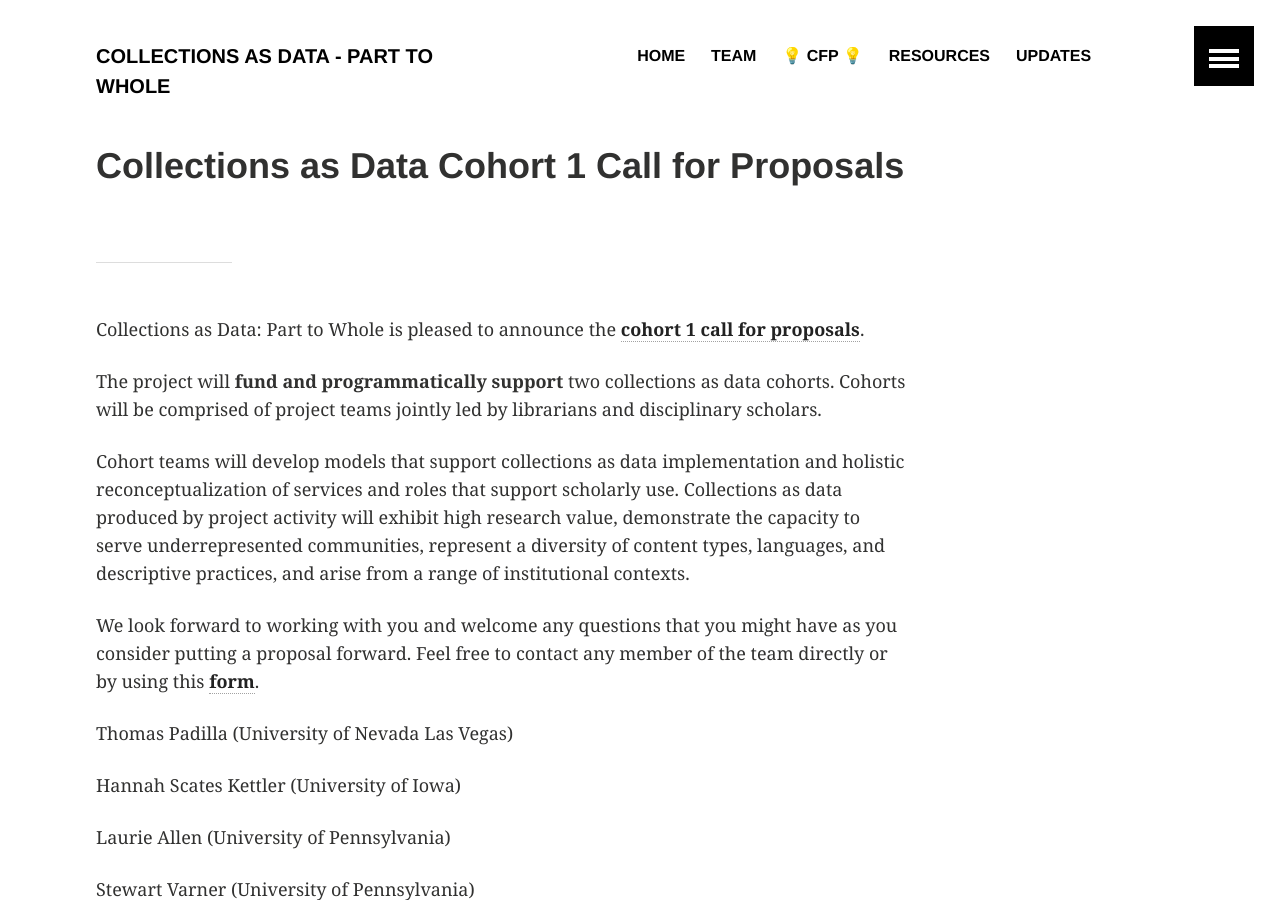
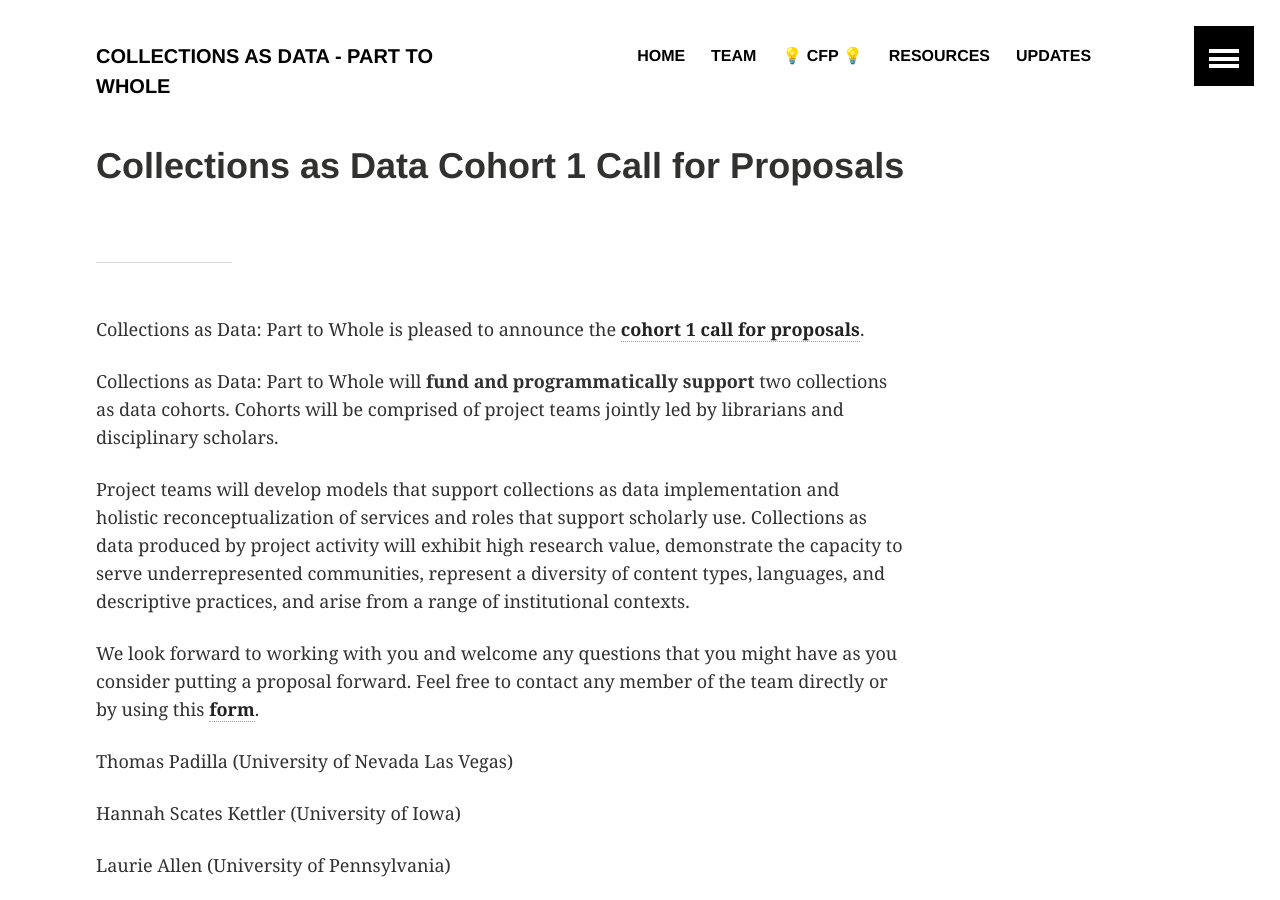
Before and after one commit to collectionsasdata/part2whole, a Jekyll site: the page built from _posts/2018-08-08-cfp1.markdown.md, in a window 1280 px wide and 900 px high. Built offline with Jekyll 4.4.1, drawn with Linux system fonts in a browser that asks for light colours.

Commit message:
cfp post

```diff
--- a/_posts/2018-08-08-cfp1.markdown.md
+++ b/_posts/2018-08-08-cfp1.markdown.md
@@ -8,9 +8,9 @@ teaser: "Collections as Data Cohort 1 Call for Proposals"
 
 Collections as Data: Part to Whole is pleased to announce the [**cohort 1 call for proposals**](https://collectionsasdata.github.io/part2whole/cfp/).
 
-The project will **fund and programmatically support** two collections as data cohorts. Cohorts will be comprised of project teams jointly led by librarians and disciplinary scholars.
+Collections as Data: Part to Whole will **fund and programmatically support** two collections as data cohorts. Cohorts will be comprised of project teams jointly led by librarians and disciplinary scholars.
 
-Cohort teams will develop models that support collections as data implementation and holistic reconceptualization of services and roles that support scholarly use. Collections as data produced by project activity will exhibit high research value, demonstrate the capacity to serve underrepresented communities, represent a diversity of content types, languages, and descriptive practices, and arise from a range of institutional contexts.
+Project teams will develop models that support collections as data implementation and holistic reconceptualization of services and roles that support scholarly use. Collections as data produced by project activity will exhibit high research value, demonstrate the capacity to serve underrepresented communities, represent a diversity of content types, languages, and descriptive practices, and arise from a range of institutional contexts.
 
 We look forward to working with you and welcome any questions that you might have as you consider putting a proposal forward. Feel free to contact any member of the team directly or by using this [**form**](https://docs.google.com/forms/d/e/1FAIpQLSdUpy6FxMSxpM814v03-uscvoFs6yhHASq9z3SVpNdkkqYA0w/viewform?usp=sf_link).
 
```
